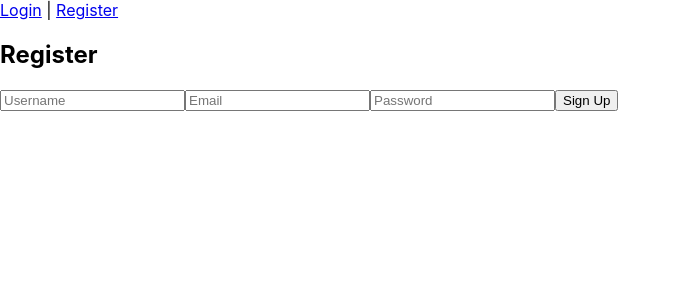
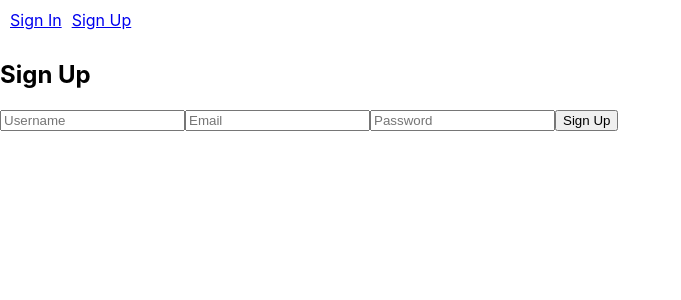
Before and after one commit to vajeehatabasumm-ui/my-app-frontend, a React (Create React App) app: page /register in a window 1280 px wide. Shown: the top 300 px of the page, without its empty margins (0-681 px from the left). Built offline with nearby package versions, Linux system fonts and the light colour scheme.

Commit message:
Add Sign Up page and navigation links

```diff
--- a/src/App.js
+++ b/src/App.js
@@ -1,19 +1,19 @@
 import { BrowserRouter as Router, Routes, Route, Link } from "react-router-dom";
-import Login from "./pages/Login";
+import Login from "./pages/login";
 import Register from "./pages/Register";
 
 function App() {
   return (
     <Router>
-      <nav>
-        <Link to="/login">Login</Link> |{" "}
-        <Link to="/register">Register</Link>
+      <nav style={{ padding: "10px" }}>
+        <Link to="/login" style={{ marginRight: "10px" }}>Sign In</Link>
+        <Link to="/register">Sign Up</Link>
       </nav>
 
       <Routes>
+        <Route path="/" element={<Login />} />
         <Route path="/login" element={<Login />} />
         <Route path="/register" element={<Register />} />
-        <Route path="/" element={<Login />} />
       </Routes>
     </Router>
   );
--- a/src/pages/Register.jsx
+++ b/src/pages/Register.jsx
@@ -11,35 +11,40 @@ function Register() {
         "https://my-app-backend.onrender.com/api/auth/register",
         form
       );
-      alert("Registered successfully! You can now login.");
+      alert("Registration successful! Please sign in.");
     } catch (err) {
-      alert("Registration failed: " + err.response?.data?.message || err.message);
+      alert("Registration failed: " + (err.response?.data?.message || err.message));
     }
   };
 
   return (
+    <div>
+      <h2>Sign Up</h2>
       <form onSubmit={handleSubmit}>
-      <h2>Register</h2>
         <input
           placeholder="Username"
-        onChange={e => setForm({ ...form, username: e.target.value })}
+          onChange={(e) => setForm({ ...form, username: e.target.value })}
           required
         />
         <input
+          placeholder="Email"
           type="email"
-        placeholder="Email"
-        onChange={e => setForm({ ...form, email: e.target.value })}
+          onChange={(e) => setForm({ ...form, email: e.target.value })}
           required
         />
         <input
+          placeholder="Password"
           type="password"
-        placeholder="Password"
-        onChange={e => setForm({ ...form, password: e.target.value })}
+          onChange={(e) => setForm({ ...form, password: e.target.value })}
           required
         />
         <button type="submit">Sign Up</button>
       </form>
+    </div>
   );
 }
 
 export default Register;
+<p>
+  Already have an account? <a href="/login">Sign In</a>
+</p>
--- a/src/pages/login.jsx
+++ b/src/pages/login.jsx
@@ -39,3 +39,6 @@ function Login() {
 }
 
 export default Login;
+<p>
+  Don't have an account? <a href="/register">Sign Up</a>
+</p>
```
Lines whose indentation alone changed are shown as unchanged.
